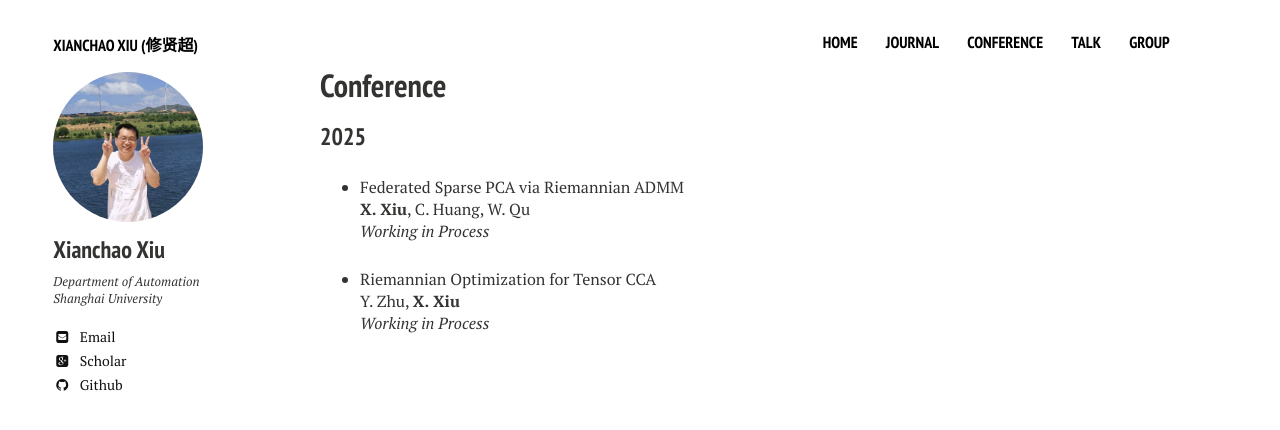
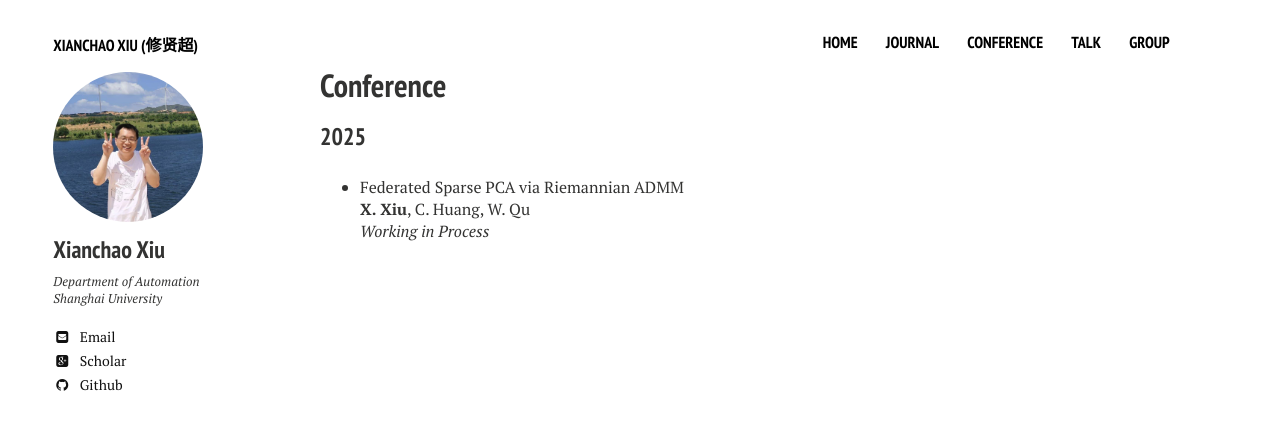
Before and after one commit to xianchaoxiu/xianchaoxiu.github.io, a Jekyll site: the page built from conference/index.md, in a window 1280 px wide. Shown: the top 430 px of the page. Built offline with Jekyll 4.4.1, drawn with Linux system fonts in a browser that asks for light colours; nearby versions of some CDN libraries.

Commit message:
Update index.md

```diff
--- a/conference/index.md
+++ b/conference/index.md
@@ -18,8 +18,3 @@ share: false
 * Federated Sparse PCA via Riemannian ADMM<br>
 <b>X. Xiu</b>, C. Huang, W. Qu<br>
 <i>Working in Process</i><br>
-
-
-* Riemannian Optimization for Tensor CCA<br>
-Y. Zhu, <b>X. Xiu</b><br>
-<i>Working in Process</i><br>
```
